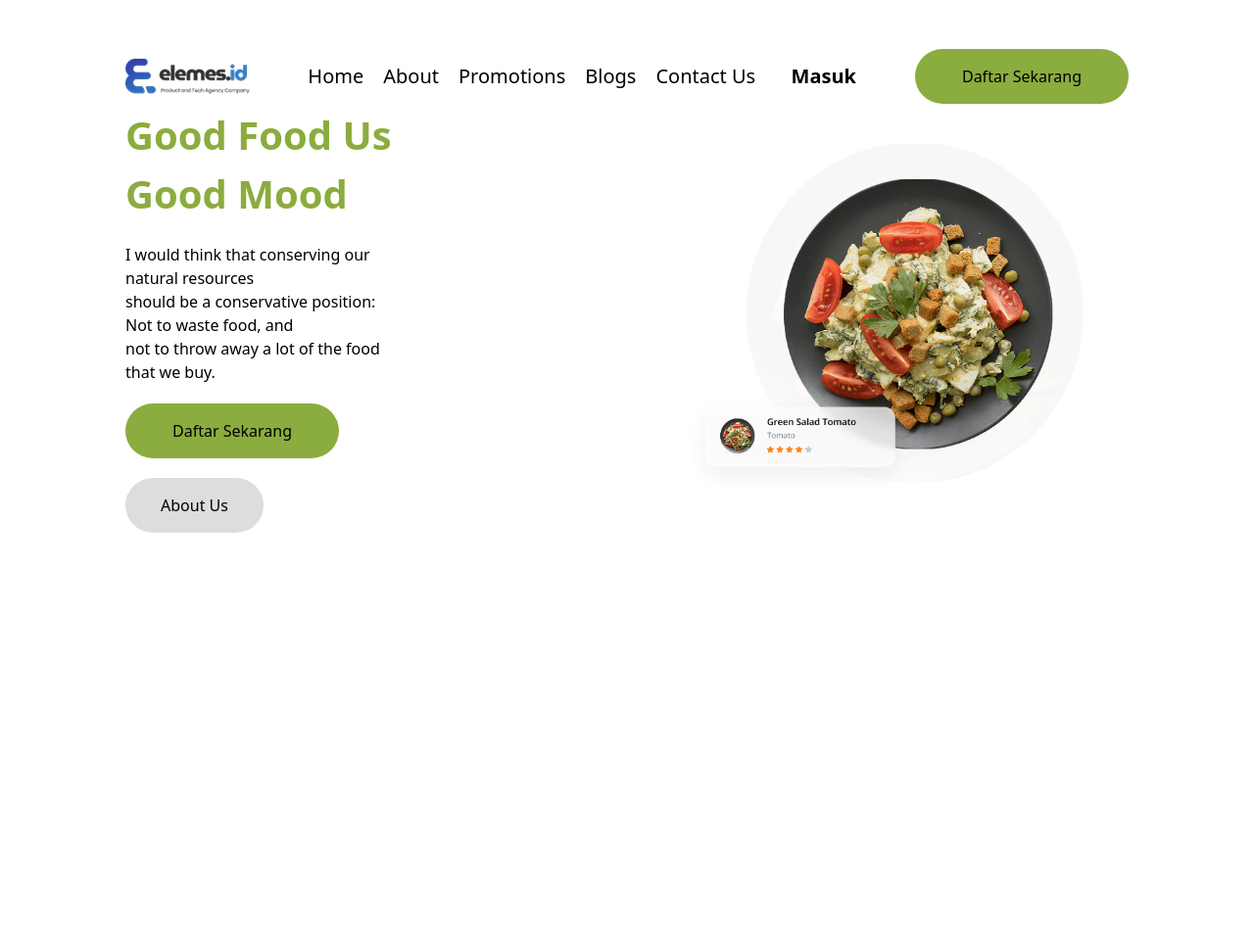
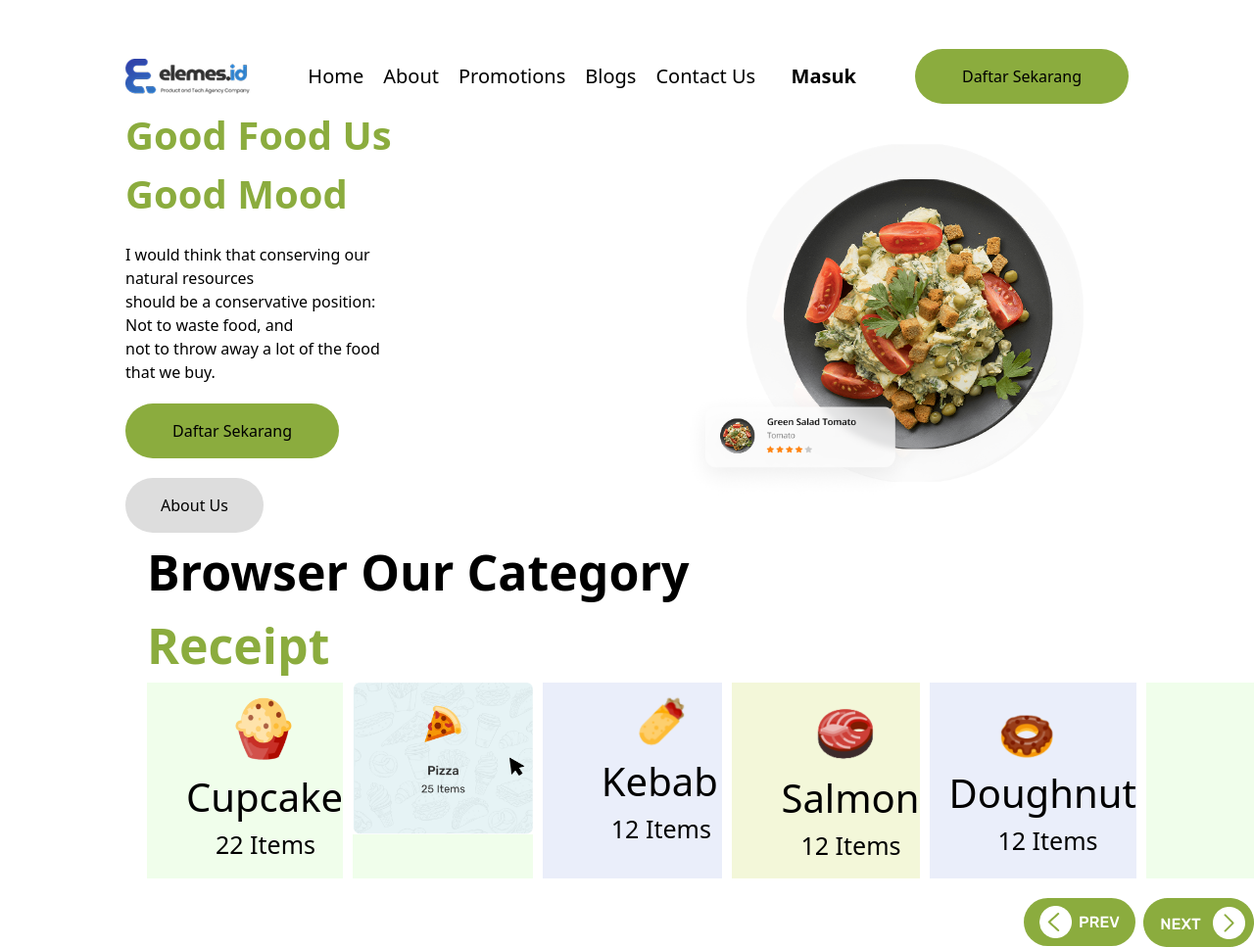
Before and after one commit to Abdulbotin/projec5, a website: page index.html in a window 1280 px wide. Shown: the whole page at 98% size. Before the commit the page ends 800 px from the top, so only its background shows below. Drawn offline with Linux system fonts and the light colour scheme.

Commit message:
section 3

```diff
--- a/index.html
+++ b/index.html
@@ -25,7 +25,7 @@
             <button class="bg-[#8BAC3E] px-8 py-4 lg:px-12 lg:py-4 rounded-4xl">Daftar Sekarang</button>
         </div>
     </div>
-    <div class="flex items-center w-[80%] m-auto gap-70 ">
+    <div class=" flex-col-reverse lg:flex-row lg:flex lg:items-center w-[80%] m-auto gap-70 ">
         <div>
             <h1 class="text-[#8BAC3E] text-[40px] font-bold">Good Food Us</h1>
             <h1 class="text-[#8BAC3E] text-[40px] font-bold"> Good Mood</h1>
@@ -33,12 +33,51 @@
             <p>should be a conservative position: Not to waste food, and</p>
             <p>not to throw away a lot of the food that we buy.</p>
              <button class="bg-[#8BAC3E] px-8 py-4 lg:px-12 lg:py-4 rounded-4xl mt-[20px]">Daftar Sekarang</button>
-             <button class="bg-[#dddddd] px-9 lg:py-4 rounded-4xl mt-[20px]">About Us</button>
+             <button class="bg-[#dddddd] px-9 py-4 rounded-4xl mt-[20px]">About Us</button>
         </div>
         <div>
             <img src="/Group 385.png" alt="">
         </div>
     </div>
+    <h1 class="lg:text-[50px] text-[30px] font-bold lg:ml-[150px] ml-[50px]">Browser Our Category</h1>
+    <h1 class="lg:text-[50px] text-[30px] font-bold text-[#8BAC3E]  lg:ml-[150px] ml-[50px]">Receipt</h1>
+    <div class="flex">
+   <div class="hidden lg:block bg-[#F0FEEB] w-[250px] h-[200px] ml-[150px]">
+    <img class="w-[100px] ml-[70px]" src="/image.png" alt="">
+    <h1 class="ml-[40px] text-[40px]">Cupcake</h1>
+    <h4 class="text-[25px] ml-[70px]">22 Items</h4>
+   </div>
+    <div class="hidden lg:block bg-[#F0FEEB] w-[250px] h-[200px] ml-[10px]">
+        <img src="/image copy 2.png" alt="">
+   </div>
+   <div class=" hidden lg:block bg-[#EAEEFA] w-[250px] h-[200px] ml-[10px]">
+    <img class="w-[100px] ml-[70px]" src="/image copy 3.png" alt="">
+    <h1 class="ml-[60px] text-[40px]">Kebab</h1>
+    <h4 class="text-[25px] ml-[70px]">12 Items</h4>
+   </div>
+      <div class="bg-[#F3F7D9] w-[250px] h-[200px] ml-[10px]">
+    <img class="w-[100px] ml-[70px]" src="/image copy 4.png" alt="">
+    <h1 class="ml-[50px] text-[40px]">Salmon</h1>
+    <h4 class="text-[25px] ml-[70px]">12 Items</h4>
+   </div>
+    <div class="bg-[#EAEEFA] w-[250px] h-[200px] ml-[10px]">
+    <img class="w-[100px] ml-[50px] mt-[20px]" src="/image copy 5.png" alt="">
+    <h1 class="ml-[20px] text-[40px]">Doughnut</h1>
+    <h4 class="text-[25px] ml-[70px]">12 Items</h4>
+   </div>
+   <div class="bg-[#F0FEEB] w-[150px] h-[200px] ml-[10px]">
+
+   </div>
+
+   </div>
+   <div class="hidden lg:block lg:flex lg:justify-end lg:mt-[20px] lg:gap-2">
+   <div>
+    <img class="bg-[#8BAC3E] px-4 py-2 rounded-4xl " src="/Group 392.png" alt="">
+   </div>
+   <div>
+    <img src="/Next.png" alt="">
+   </div>
+   </div>
 
 </body>
 </html>
```
Also changed, not shown: Group 392.png (added), Mask Group.png (added), Next.png (added), image copy 2.png (added), image copy 3.png (added), image copy 4.png (added), image copy 5.png (added), image copy.png (added), image.png (added), src/output.css.
